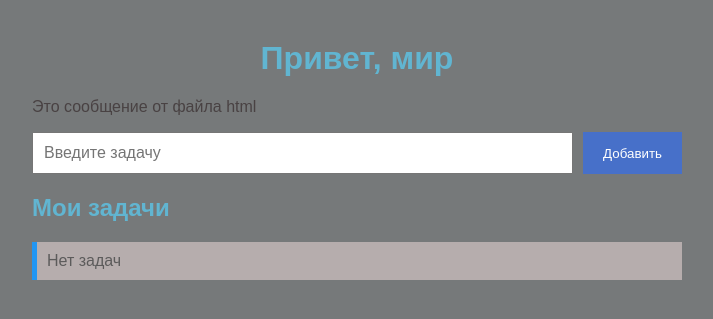
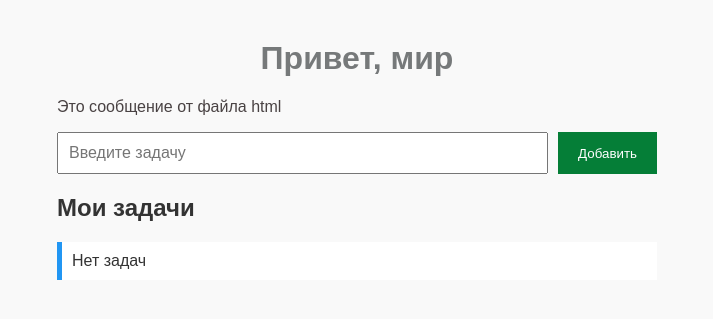
Before and after one commit to user7677/Flask_to-do, a Flask app: page / in a window 1280 px wide. Shown: the top 319 px of the page, without its empty margins (283-996 px from the left). Run offline with Flask 3, Linux system fonts and the light colour scheme; data that the repository does not hold is empty.

Commit message:
Revert "Change some colors"
This reverts commit cb0bbaa8efdbe8c7bb63fdac92578233b5c180d8.

```diff
--- a/static/style.css
+++ b/static/style.css
@@ -1,19 +1,15 @@
 body{
     font-family: sans-serif;
-    max-width: 650px;
+    max-width: 600px;
     margin: 40px auto;
     padding: 0 20px;
-    background: #36304400;
-    background-color: #76797a;
-    color: #5c5b5b;
+    background: #f9f9f9;
+    color: #333;
     }
 
 h1{
-    color: #61b5d1;
+    color: #76797a;
     text-align: center;
-}
-h2{
-    color: #61b5d1;
 }
 
 p{
@@ -33,7 +29,7 @@ input[type="text"]{
 
 button{
     padding: 10px 20px;
-    background-color: #4770c9;
+    background-color: #057e37;
     color: white;
     border: none;
     cursor: pointer;
@@ -48,7 +44,7 @@ ul{
 li{
     padding: 10px;
     margin: 5px 0;
-    background: rgb(182, 173, 173);
+    background: white;
     display: flex;
     justify-content: space-between;
     border-left: 5px solid #2196F3;
```
